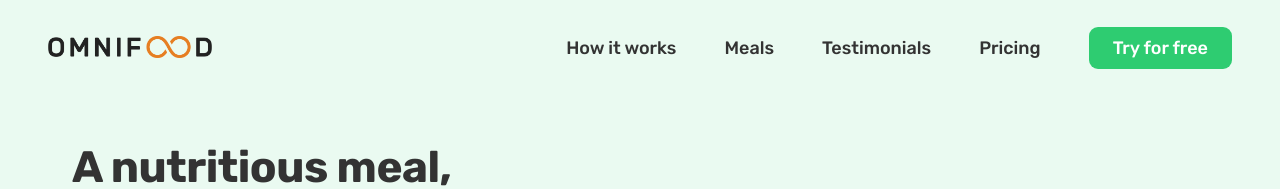
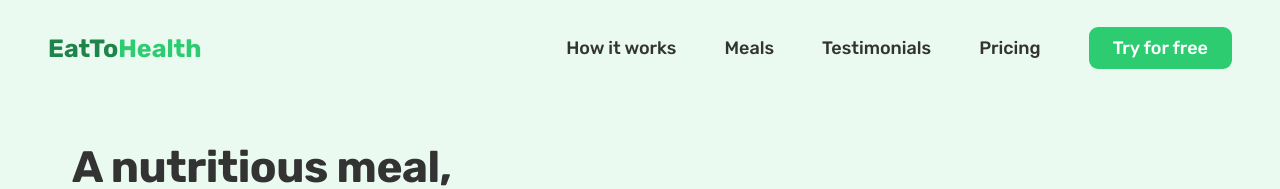
Before and after one commit to Buyikunmi/eattohealth, a plain HTML site: page index.html in a window 1280 px wide. Shown: the top 189 px of the page. Drawn offline with nearby package versions, Linux system fonts and the light colour scheme; some packages are replaced by stand-ins of ours; a script that the page names is missing.

Commit message:
feat:added logo

```diff
--- a/css/style.css
+++ b/css/style.css
@@ -594,6 +594,7 @@
 }
 
 .footer-logo {
+  text-decoration: none;
   display: block;
   margin-bottom: 3.2rem;
 }
@@ -668,3 +669,21 @@
 .sticky .section-hero {
   margin-top: 9.6rem;
 }
+
+.text-logo {
+  font-size: 2.5rem;
+  font-weight: bold;
+  color: var(--primary-shade-2);
+  text-decoration: none !important;
+}
+
+.text-logo a {
+  text-decoration: none;
+}
+.logo-text-primary {
+  color: var(--primary-color);
+}
+
+header a {
+  text-decoration: none;
+}
--- a/index.html
+++ b/index.html
@@ -36,8 +36,9 @@
   <body>
     <header class="header">
       <a href="#">
-        <img class="logo" alt="EatToHealth logo" src="img/logo.png" />
-      </a>
+        <div class="text-logo"">
+          EatTo<span class="logo-text-primary">Health</span>
+        </div>      </a>
 
       <nav class="main-nav">
         <ul class="main-nav-list">
@@ -631,7 +632,10 @@
       <div class="container grid grid--footer">
         <div class="logo-col">
           <a href="#" class="footer-logo">
-            <img class="logo" alt="EatToHealth logo" src="img/logo.png" />
+            <div class="text-logo"">
+              EatTo<span class="logo-text-primary">Health</span>
+            </div>
+            <!-- <img class=" alt="EatToHealth logo" src="img/logo.png" /> -->
           </a>
 
           <ul class="social-links">
```
